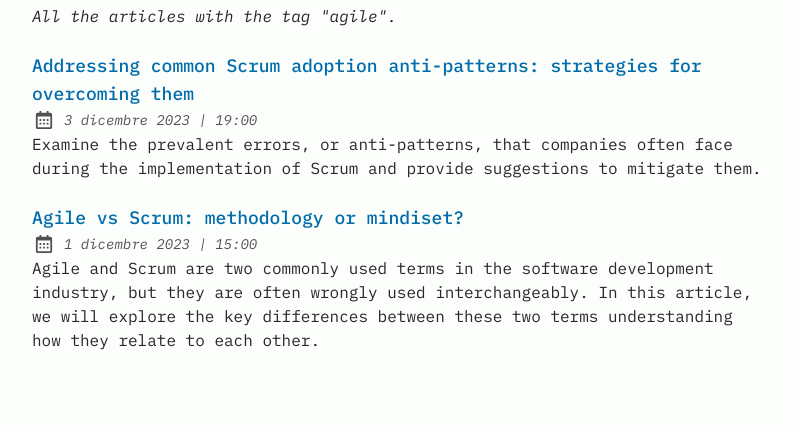
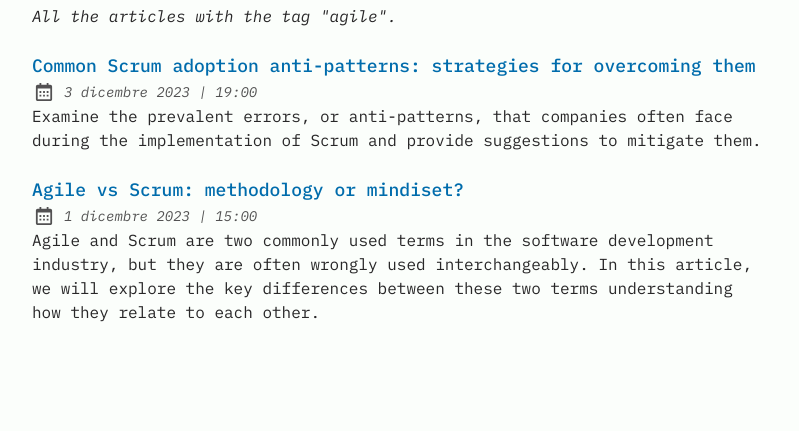
Before and after one commit to graz-dev/cst-grzn-blog, an Astro site: page /tags/agile in a window 1280 px wide. Shown: the part 293-724 px from the top of the page, without its empty margins (240-1039 px from the left). Built offline with nearby package versions, Linux system fonts and the light colour scheme; Astro itself is replaced by a stand-in of ours.

Commit message:
*fixed title

```diff
--- a/src/content/blog/20231203_scrum-adoption-common-antipatterns.md
+++ b/src/content/blog/20231203_scrum-adoption-common-antipatterns.md
@@ -1,7 +1,7 @@
 ---
 author: Graziano Casto
 pubDatetime: 2023-12-03T19:00:00Z
-title: "Addressing common Scrum adoption anti-patterns: strategies for overcoming them"
+title: "Common Scrum adoption anti-patterns: strategies for overcoming them"
 postSlug: scrum-adoption-common-antipatterns
 featured: true
 draft: false
```
